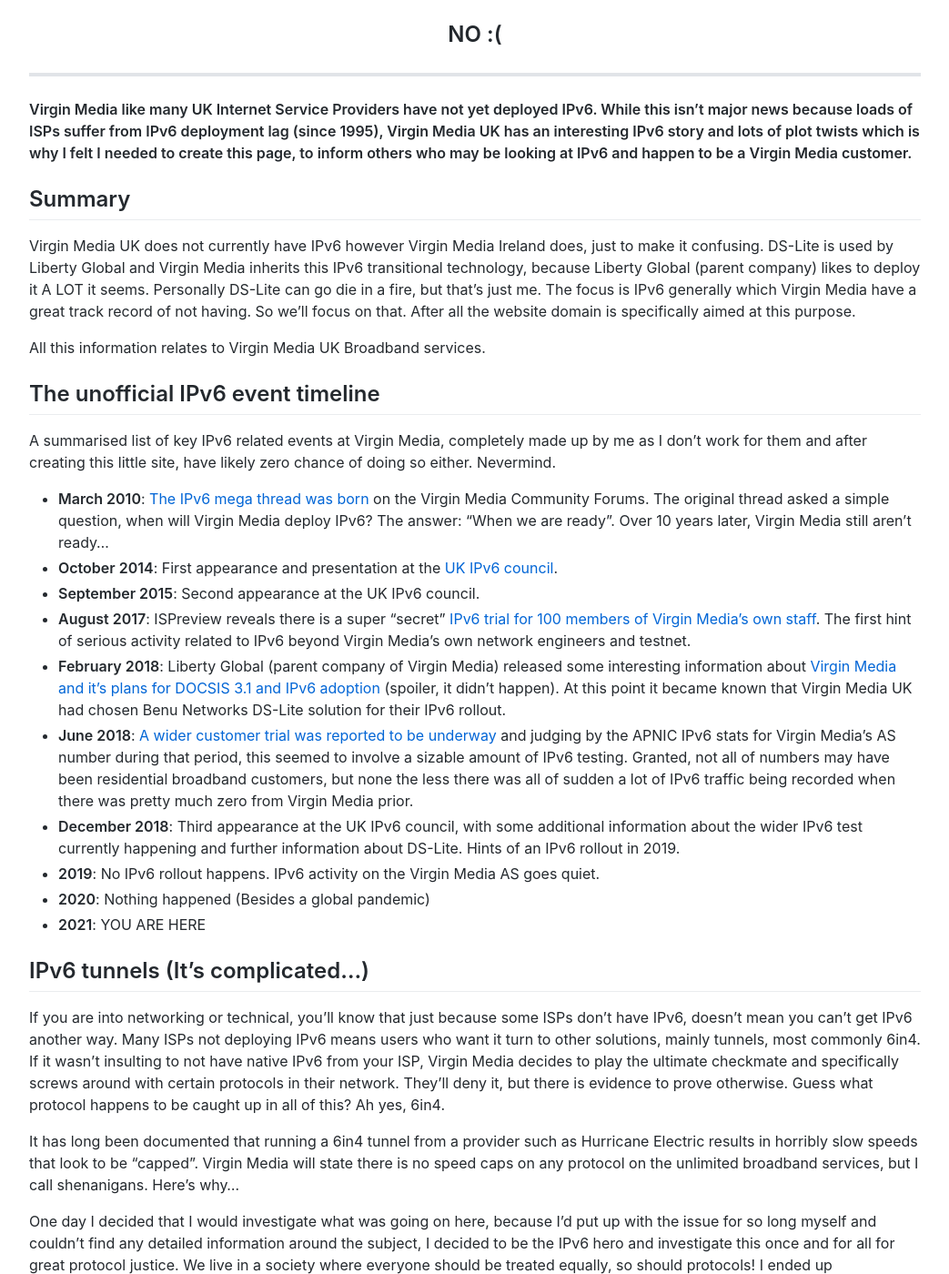
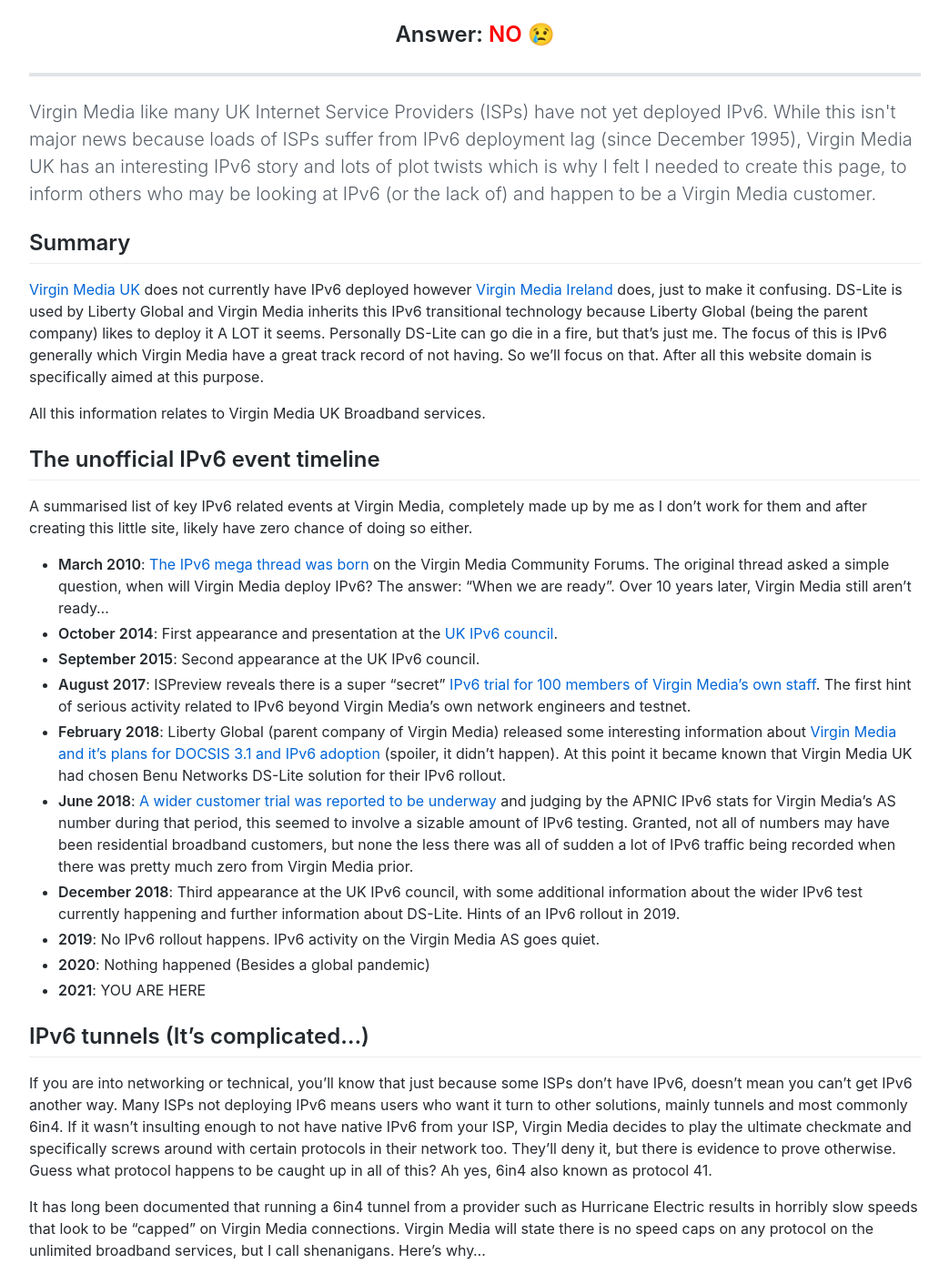
Before and after one commit to jamesmacwhite/havevirginmediaenabledipv6yet.co.uk, a Jekyll site: the page built from index.md, in a window 1280 px wide and 1400 px high, scrolled down 270 px. Shown: the whole window at 91% size, without its empty margins (118-1161 px from the left). Built offline with Jekyll 4.4.1, drawn with Linux system fonts in a browser that asks for light colours; comment, search, counter and statistics services are not loaded; some of the changed text lies outside the part shown.

Commit message:
Content updates

```diff
--- a/_layouts/default.html
+++ b/_layouts/default.html
@@ -15,7 +15,7 @@
         <img src="{{ "assets/images/vm-b-logo-red-cmyk-reg.png" | relative_url }}" alt="Virgin Media logo" width="250">
 
         <p class="h1 text-center type-size-1">Have Virgin Media enabled IPv6 yet?</p>
-        <p class="h2">NO :(</p>
+        <p class="h2">Answer: <span style="color: red;">NO 😢</span></p>
         <hr>
       </div>
 
--- a/index.md
+++ b/index.md
@@ -2,17 +2,17 @@
 layout: default
 ---
 
-**Virgin Media like many UK Internet Service Providers have not yet deployed IPv6. While this isn't major news because loads of ISPs suffer from IPv6 deployment lag (since 1995), Virgin Media UK has an interesting IPv6 story and lots of plot twists which is why I felt I needed to create this page, to inform others who may be looking at IPv6 and happen to be a Virgin Media customer.**
+<p class="lead">Virgin Media like many UK Internet Service Providers (ISPs) have not yet deployed IPv6. While this isn't major news because loads of ISPs suffer from IPv6 deployment lag (since December 1995), Virgin Media UK has an interesting IPv6 story and lots of plot twists which is why I felt I needed to create this page, to inform others who may be looking at IPv6 (or the lack of) and happen to be a Virgin Media customer.</p>
 
 ## Summary
 
-Virgin Media UK does not currently have IPv6 however Virgin Media Ireland does, just to make it confusing. DS-Lite is used by Liberty Global and Virgin Media inherits this IPv6 transitional technology, because Liberty Global (parent company) likes to deploy it A LOT it seems. Personally DS-Lite can go die in a fire, but that's just me. The focus is IPv6 generally which Virgin Media have a great track record of not having. So we'll focus on that. After all the website domain is specifically aimed at this purpose.
+[Virgin Media UK](https://www.virginmedia.com) does not currently have IPv6 deployed however [Virgin Media Ireland](https://www.virginmedia.ie) does, just to make it confusing. DS-Lite is used by Liberty Global and Virgin Media inherits this IPv6 transitional technology because Liberty Global (being the parent company) likes to deploy it A LOT it seems. Personally DS-Lite can go die in a fire, but that's just me. The focus of this is IPv6 generally which Virgin Media have a great track record of not having. So we'll focus on that. After all this website domain is specifically aimed at this purpose.
 
 All this information relates to Virgin Media UK Broadband services.
 
 ## The unofficial IPv6 event timeline
 
-A summarised list of key IPv6 related events at Virgin Media, completely made up by me as I don't work for them and after creating this little site, have likely zero chance of doing so either. Nevermind.
+A summarised list of key IPv6 related events at Virgin Media, completely made up by me as I don't work for them and after creating this little site, likely have zero chance of doing so either.
 
 * **March 2010**: [The IPv6 mega thread was born](https://community.virginmedia.com/t5/QuickStart-set-up-and/IPv6-support-on-Virgin-media/td-p/35748) on the Virgin Media Community Forums. The original thread asked a simple question, when will Virgin Media deploy IPv6? The answer: "When we are ready". Over 10 years later, Virgin Media still aren't ready...
 * **October 2014**: First appearance and presentation at the [UK IPv6 council](https://www.ipv6.org.uk/).
@@ -27,26 +27,26 @@
 
 ## IPv6 tunnels (It's complicated...)
 
-If you are into networking or technical, you'll know that just because some ISPs don't have IPv6, doesn't mean you can't get IPv6 another way. Many ISPs not deploying IPv6 means users who want it turn to other solutions, mainly tunnels, most commonly 6in4. If it wasn't insulting to not have native IPv6 from your ISP, Virgin Media decides to play the ultimate checkmate and specifically screws around with certain protocols in their network. They'll deny it, but there is evidence to prove otherwise. Guess what protocol happens to be caught up in all of this? Ah yes, 6in4.
+If you are into networking or technical, you'll know that just because some ISPs don't have IPv6, doesn't mean you can't get IPv6 another way. Many ISPs not deploying IPv6 means users who want it turn to other solutions, mainly tunnels and most commonly 6in4. If it wasn't insulting enough to not have native IPv6 from your ISP, Virgin Media decides to play the ultimate checkmate and specifically screws around with certain protocols in their network too. They'll deny it, but there is evidence to prove otherwise. Guess what protocol happens to be caught up in all of this? Ah yes, 6in4 also known as protocol 41.
 
-It has long been documented that running a 6in4 tunnel from a provider such as Hurricane Electric results in horribly slow speeds that look to be "capped". Virgin Media will state there is no speed caps on any protocol on the unlimited broadband services, but I call shenanigans. Here's why...
+It has long been documented that running a 6in4 tunnel from a provider such as Hurricane Electric results in horribly slow speeds that look to be "capped" on Virgin Media connections. Virgin Media will state there is no speed caps on any protocol on the unlimited broadband services, but I call shenanigans. Here's why...
 
 One day I decided that I would investigate what was going on here, because I'd put up with the issue for so long myself and couldn't find any detailed information around the subject, I decided to be the IPv6 hero and investigate this once and for all for great protocol justice. We live in a society where everyone should be treated equally, so should protocols! I ended up documenting my findings which has attracted the attention of other Virgin Media broadband customers who were in similar situations, as well as Virgin Media itself (HI!).
 
 [The full article and analysis of 6in4 IPv6 on Virgin Media and the issue in play](https://jamesmacwhite.medium.com/is-virgin-media-traffic-shaping-protocol-41-6in4-ipv6-c1b8b6e645f7)
 
-**If you can't be bothered to read the article. No worries, here's the TL;DR highlights**
+**If you don't want to read the full article above. No worries, here's the TL;DR highlights**
 
 1. When a 6in4 tunnel is pointed at a Virgin Media IP, the performance is awful. This is well known. (This includes Virgin Media Business as well by the way)
 2. If you encapsulate 6in4 over something like UDP, suddenly the problem goes away. Plot twist
 3. If you have a 6in4 tunnel pointed to a non Virgin Media IP, you'll not have any issues either
 
-**Two key findings stand out**
+**Two key findings stand out from this**
 
 1. Virgin Media is the problem (We kind of knew this, but confirmation is always nice)
 2. Encapsulating 6in4 within another protocol seems to avoid the performance issues
 
-L2TP, UDP, Wireguard you name it, if you send 6in4 over any of them, you'll not see the same problem. So about that not throttling traffic thing...
+L2TP, UDP, Wireguard you name it, if you send 6in4 over any of them, you'll not see the same performance problems. So about that not throttling traffic thing...
 
 No one knows for sure because Virgin Media deny any discussion around throttling, however you read the full details and tests done to show the speed issues and make up your own mind. We are unlikely to ever get an official detailed explanation of why 6in4 is so bad on Virgin Media broadband, but this is the situation we find ourselves in. Tools like curl and iperf3 don't lie.
 
@@ -66,9 +66,13 @@
 
 ## The real solution is IPv6. No, really
 
-The simple solution to fix all of this complicated mess is for Virgin Media to deploy IPv6 (that seems obvious). If this happened, the 6in4 problem goes away because no one has to use 6in4 anymore. Unfortunately, this has been the catch 22 problem from the beginning. We have these issues which essentially creates an ironic recursive loop.
+The simple solution to fix all of this complicated mess is for Virgin Media to deploy IPv6, which seems obvious when you say it. If this happened, the 6in4 problem goes away because no one has to use 6in4 anymore. Unfortunately, this has been the catch 22 problem from the beginning. There are several issues which essentially create an ironic recursive loop scenario.
 
 * Virgin Media won't deploy IPv6 in a hurry (Native IPv6 not possible)
 * A free and common transitional IPv6 technology performs poorly on Virgin Media (That's the free IPv6 solution out)
 * Other IPv6 solutions require additional cost and time investment (The biggest slap in the face)
 * Go back to the first problem and repeat
+
+## Tell Virgin Media what you think about IPv6
+
+Historically Virgin Media have been resistant to deploy IPv6. The general view appears to be that they don't see any business or customer benefits to do it. While that might be true to a degree, some of their major competitors like BT and Sky, deployed IPv6 years ago. Equally, they'll have to deploy IPv6 at some point, because it is the future, like it or not. Therefore, the only option we have is customers is to make Virgin Media listen. If they get enough noise from customers about IPv6, they might just start to pay more attention, instead of disregarding it as they have done for over 10 years. While a lot of Virgin Media customers won't know or even care about IPv6, the people that do have a responsibility to at least make Virgin Media listen and convince them that the time is now!
```
